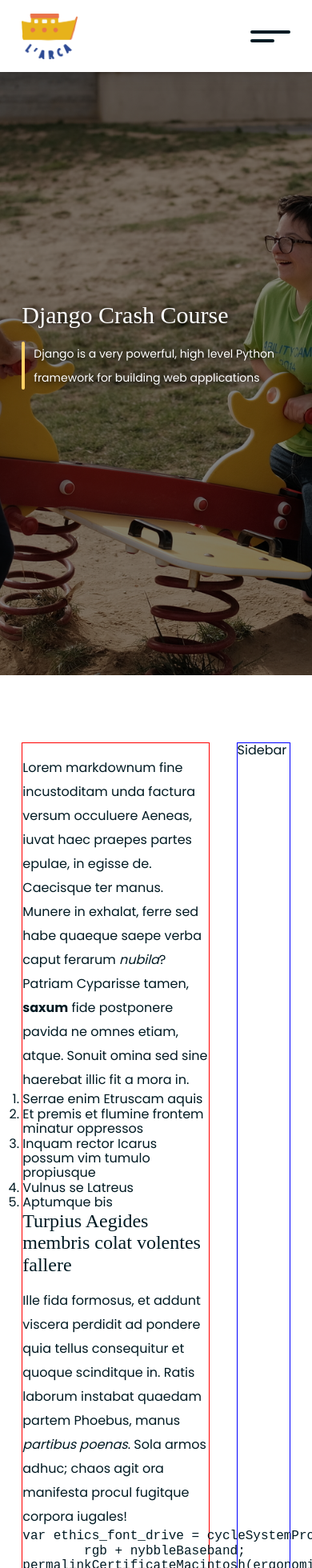
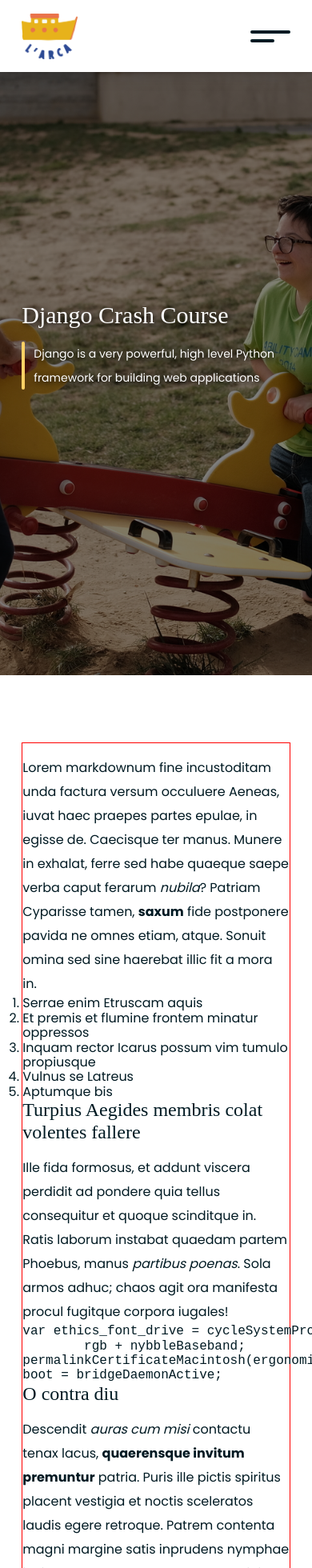
Before and after one commit to vitodigrigoli/nextjs-md-blog-with-transition, a Next.js app: page /posts/post_1 in a window 390 px wide. Shown: the top 1960 px of the page at 80% size. Built offline with nearby package versions, Linux system fonts and the light colour scheme; a web font is replaced by a local one.

Commit message:
fix post page from mobile

```diff
--- a/styles/globals.css
+++ b/styles/globals.css
@@ -243,9 +243,14 @@ hr{display: block; width: 80%; position: relative; margin: 30px auto; height: 2p
 
 /* Article
 ------------------------------------------------------------------------- */
-.article{display: flex; justify-content: space-between; padding: 10vh 0}
+.article{display: flex; justify-content: space-between; padding: 10vh 0; flex-wrap: wrap}
 .article__content{border:1px solid red; width: 70%}
 .article__sidebar{border: 1px solid blue; width: 20%}
+
+@media (max-width: 600px) {
+  .article__content{width: 100%}
+  .article__sidebar{width: 100%}
+}
 
 
 
```
Also changed, not shown: pages/progetti.js (+6 -1 lines).
